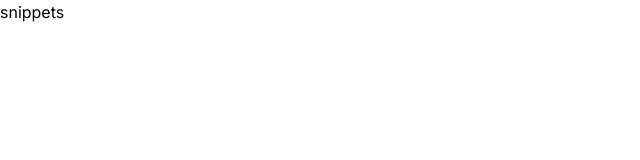
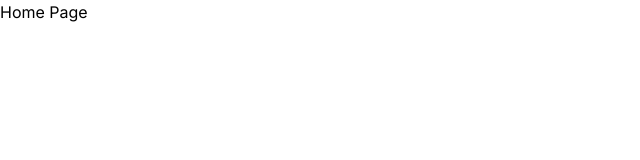
Before and after one commit to edgarinhm/second-nextjs-app-udemy, a Next.js app: page / in a window 1280 px wide. Shown: the top 160 px of the page, without its empty margins (0-640 px from the left). Built offline with nearby package versions, Linux system fonts and the light colour scheme.

Commit message:
UD-02 add create snippet page

```diff
--- /dev/null
+++ b/src/app/snippets/new/page.tsx
@@ -0,0 +1,3 @@
+export default function SnippetsCreatePage() {
+  return <h1>Create a Snippet!</h1>;
+}
--- a/src/constants/locale.ts
+++ b/src/constants/locale.ts
@@ -1,3 +1,3 @@
 export const locale = {
-  HomeTitle: "snippets",
+  HomeTitle: "Home Page",
 };
```
